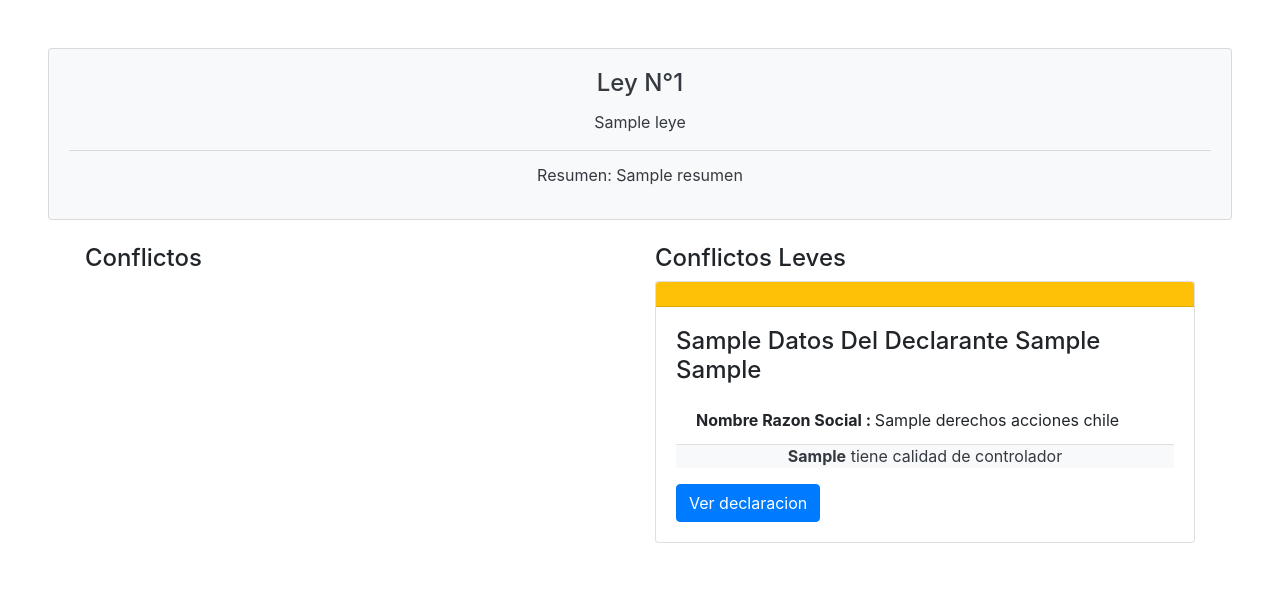
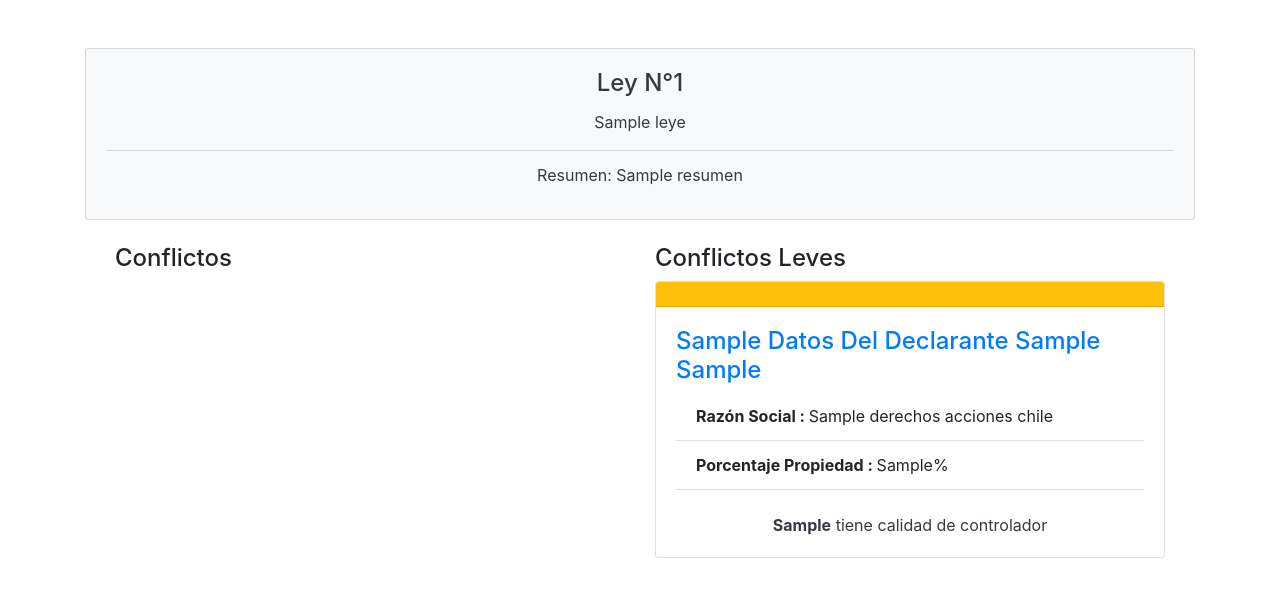
Before and after one commit to nachotp/leytransparente, a Django app: page /conflicto/1 in a window 1280 px wide. Shown: the part 65-662 px from the top of the page. Run offline with Django 3.2, Linux system fonts and the light colour scheme; tables that the repository leaves empty hold one stand-in row (values such as "Sample post"); a database or web service that is not in the repository returns one stand-in record (values such as "Sample title"); some libraries are stand-ins or nearby versions.

Commit message:
Modificacion de redireccion en vista de conflictos

```diff
--- a/ltweb/templates/conflict_view.html
+++ b/ltweb/templates/conflict_view.html
@@ -1,7 +1,8 @@
 {% extends 'base.html' %}
 
 {% block content %}
-<div>
+<b-container class="bv-example-row">
+
         <b-card bg-variant="light" text-variant="dark" title="Ley N°{{nro_ley}}" class="text-center">
           <b-card-text>
             {{nombre_ley}}
@@ -10,7 +11,7 @@
                 <b-list-group-item class="bg-light">Resumen: {{desc_ley}}</b-list-group-item >
               </b-list-group>
         </b-card>
-      </div>
+<b-container>
 <br>
 {% if conflictos %}
 <b-container class="bv-example-row">
@@ -18,32 +19,36 @@
             <b-col>
                 <h4>Conflictos</h4>
                     {% for diputado in high%}
-                        <b-card bg-variant="Light" title= "{{ diputado.1 }}" header= " " header-text-variant="white" header-bg-variant="danger">
+                        <b-card bg-variant="Light" header= " " header-text-variant="white" header-bg-variant="danger">
+                            <a class="" href="{% url 'Ver Declaracion' %}?id={{ diputado.2 }}"><h4>{{ diputado.1 }}</h4></a>
                             <b-card-text>
                                 <b-list-group flush>
                                     <b-list-group-item><b>Nombre Razon Social : </b>{{diputado.3.Nombre_Razon_Social}}</b-list-group-item>
+                                    <b-list-group-item><b>Porcentaje Propiedad : </b>{{diputado.3.Cantidad_Porcentaje}}%</b-list-group-item>
                                 </b-list-group>
-                                <div class="bg-light text-dark text-center">
+                                <br>
+                                <div class="bg-default text-dark text-center">
                                     <b>{{diputado.3.Tiene_Calidad_Controlador}}</b> tiene calidad de controlador
                                 </div>
                             </b-card-text>
-                            <b-button href="{% url 'Ver Declaracion' %}?id={{ diputado.2 }}" variant="primary">Ver declaracion</b-button>
                         </b-card>
                     {% endfor %}
             </b-col>
             <b-col>
                 <h4>Conflictos Leves</h4>
                     {% for diputado in low%}
-                        <b-card bg-variant="Light" title= "{{ diputado.1 }}" header= " " header-text-variant="white" header-bg-variant="warning">
+                        <b-card bg-variant="Light"  header= " " header-text-variant="white" header-bg-variant="warning">
+                                <a class="" href="{% url 'Ver Declaracion' %}?id={{ diputado.2 }}"><h4>{{ diputado.1 }}</h4></a>
                             <b-card-text>
                                     <b-list-group flush>
-                                        <b-list-group-item><b>Nombre Razon Social : </b>{{diputado.3.Nombre_Razon_Social}}</b-list-group-item>
+                                        <b-list-group-item><b>Razón Social : </b>{{diputado.3.Nombre_Razon_Social}}</b-list-group-item>
+                                        <b-list-group-item><b>Porcentaje Propiedad : </b>{{diputado.3.Cantidad_Porcentaje}}%</b-list-group-item>
                                     </b-list-group>
-                                    <div class="bg-light text-dark text-center">
+                                    <br>
+                                    <div class="bg-default text-dark text-center">
                                         <b>{{diputado.3.Tiene_Calidad_Controlador}}</b> tiene calidad de controlador
                                     </div>
                                 </b-card-text>
-                                <b-button href="{% url 'Ver Declaracion' %}?id={{ diputado.2 }}" variant="primary">Ver declaracion</b-button>
                         </b-card>
                     {% endfor %}
             </b-col>
```
